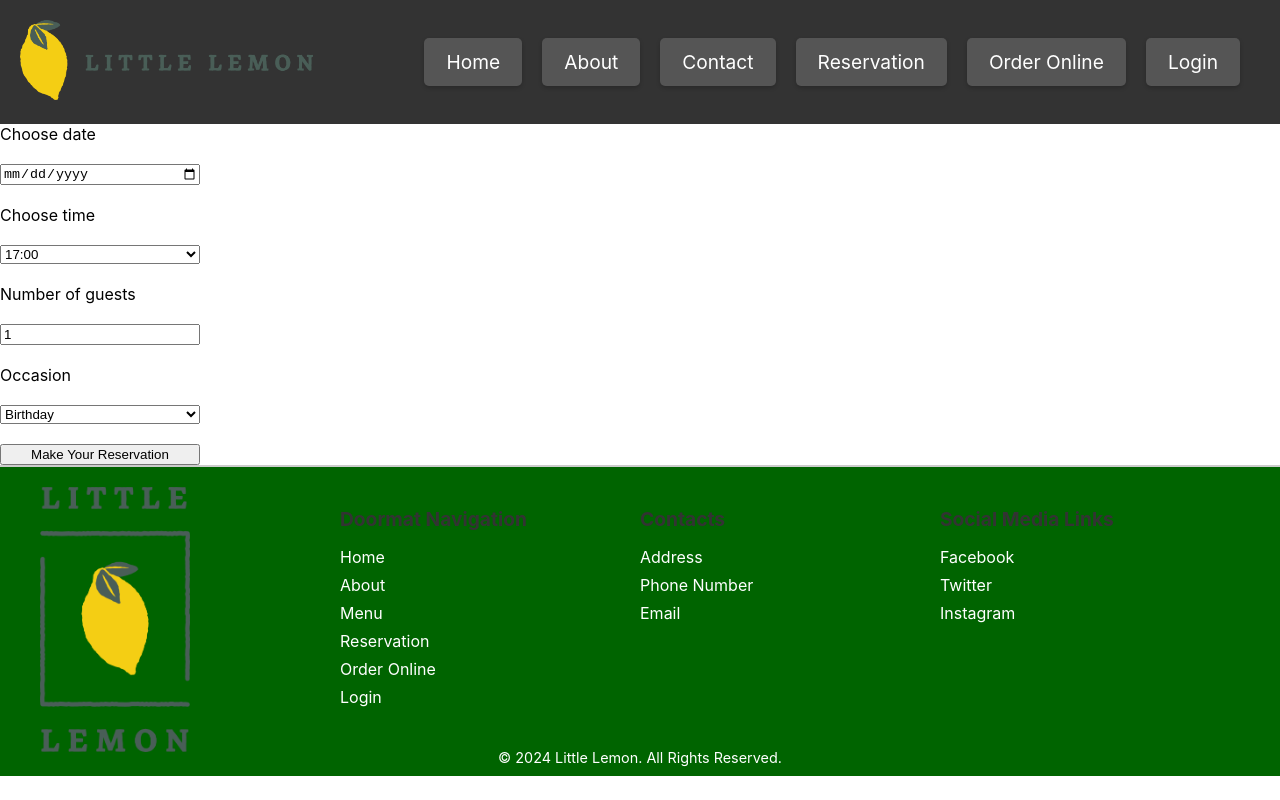
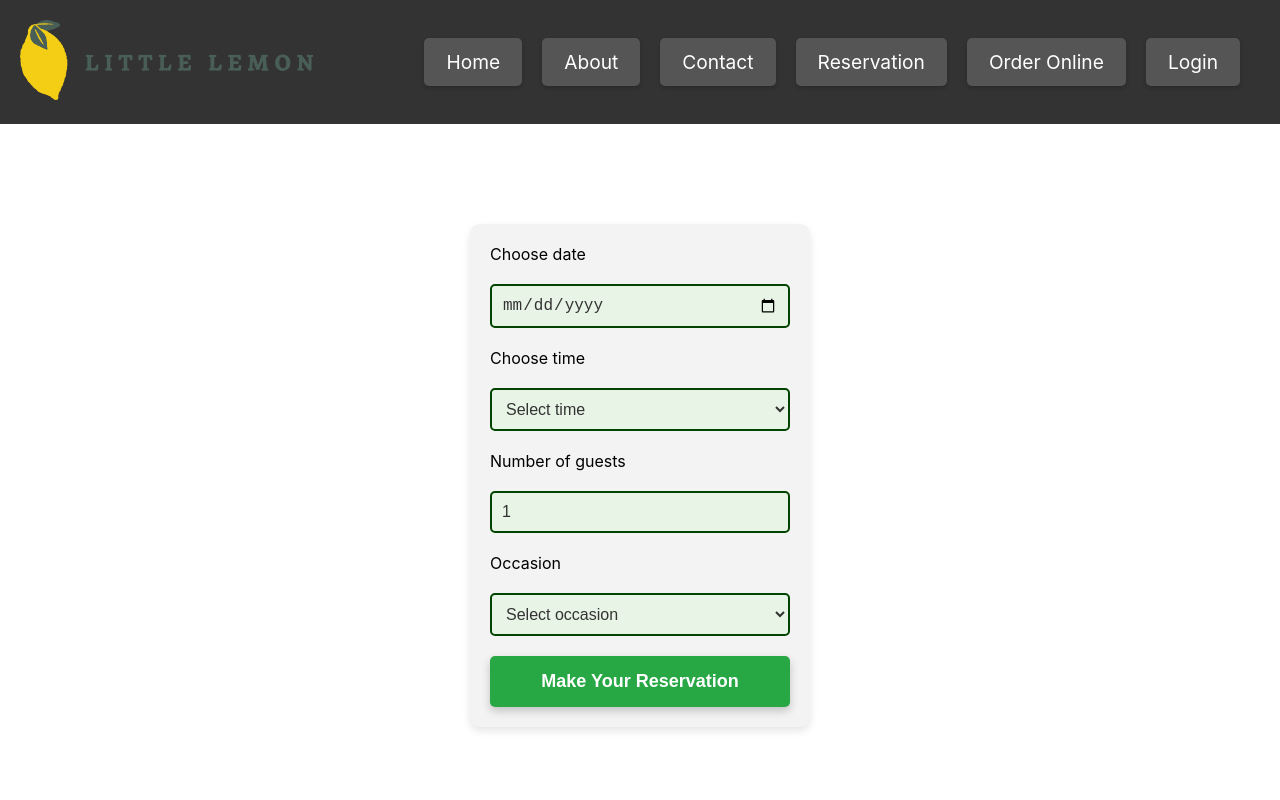
Before and after one commit to Lightning2902/Little-Lemon, a React (Create React App) app: page /booking-page in a window 1280 px wide. Shown: the top 800 px of the page. Built offline with nearby package versions, Linux system fonts and the light colour scheme.

Commit message:
Form Validation

```diff
--- a/src/components/BookingForm.js
+++ b/src/components/BookingForm.js
@@ -1,6 +1,4 @@
-
 //the basic booking form starts here *******************
-
 
 // import React, { useState } from "react";
 
@@ -12,8 +10,6 @@
 //     guests: 1,
 //     occasion: "Birthday",
 //   });
-
-
 
 //   const availableTimes = ["17:00", "18:00", "19:00", "20:00", "21:00", "22:00"];
 
@@ -80,17 +76,6 @@
 
 //the basic bookingform ends here *******************
 
-
-
-
-
-
-
-
-
-
-
-
 // this is after state up
 
 // import React from 'react';
@@ -141,26 +126,53 @@
 
 // export default BookingForm;
 
-
 //this is the one with api of submitapi
 
-import React from 'react';
+import React, { useState } from "react";
+import "../styles/BookingForm.css"
 
-const BookingForm = ({ availableTimes, handleFormChange, submitForm, formData }) => {
+const BookingForm = ({
+  availableTimes,
+  handleFormChange,
+  submitForm,
+  formData,
+}) => {
+  const [isFormValid, setIsFormValid] = useState(false);
+
   const handleSubmit = (e) => {
     e.preventDefault();
+    if (isFormValid) {
       submitForm(formData); // Call submitForm with the form data
+    }
+  };
+
+  const validateForm = () => {
+    const isValid =
+      formData.date &&
+      formData.time &&
+      formData.guests > 0 &&
+      formData.occasion;
+    setIsFormValid(isValid);
+  };
+
+  const handleFieldChange = (e) => {
+    handleFormChange(e);
+    validateForm(); // Validate form after each field change
   };
 
   return (
-        <form onSubmit={handleSubmit} style={{ display: 'grid', maxWidth: '200px', gap: '20px' }}>
+    <form
+      onSubmit={handleSubmit}
+    //   style={{ display: "grid", maxWidth: "200px", gap: "20px" }}
+    >
       <label htmlFor="res-date">Choose date</label>
       <input
         type="date"
         id="res-date"
         name="date"
         value={formData.date}
-                onChange={handleFormChange}
+        onChange={handleFieldChange}
+        required // HTML5 validation to ensure a date is selected
       />
 
       <label htmlFor="res-time">Choose time</label>
@@ -168,10 +180,14 @@ const BookingForm = ({ availableTimes, handleFormChange, submitForm, formData })
         id="res-time"
         name="time"
         value={formData.time}
-                onChange={handleFormChange}
+        onChange={handleFieldChange}
+        required // HTML5 validation to ensure time is selected
       >
-                {availableTimes.map(time => (
-                    <option key={time} value={time}>{time}</option>
+        <option value="">Select time</option>
+        {availableTimes.map((time) => (
+          <option key={time} value={time}>
+            {time}
+          </option>
         ))}
       </select>
 
@@ -183,7 +199,8 @@ const BookingForm = ({ availableTimes, handleFormChange, submitForm, formData })
         min="1"
         max="10"
         value={formData.guests}
-                onChange={handleFormChange}
+        onChange={handleFieldChange}
+        required // Ensure there’s at least 1 guest
       />
 
       <label htmlFor="occasion">Occasion</label>
@@ -191,13 +208,24 @@ const BookingForm = ({ availableTimes, handleFormChange, submitForm, formData })
         id="occasion"
         name="occasion"
         value={formData.occasion}
-                onChange={handleFormChange}
+        onChange={handleFieldChange}
+        required // Ensure an occasion is selected
       >
+        <option value="">Select occasion</option>
         <option>Birthday</option>
         <option>Anniversary</option>
       </select>
 
-            <button type="submit">Make Your Reservation</button>
+      <button
+        aria-label="Make reservation button"
+        type="submit"
+        disabled={!isFormValid}
+        className="submit-button"
+      >
+        Make Your Reservation
+      </button>
+
+      {/* <button type="submit" disabled={!isFormValid}>Make Your Reservation</button> */}
     </form>
   );
 };
--- a/src/components/BookingPage.js
+++ b/src/components/BookingPage.js
@@ -160,7 +160,7 @@ const BookingPage = () => {
 
     const submitForm = (formData) => {
         if (submitAPI(formData)) {
-            navigate('/booking-confirmed'); // Navigate to confirmation page
+            navigate('/confirmed'); // Navigate to confirmation page
         }
     };
 
--- /dev/null
+++ b/src/styles/BookingForm.css
@@ -0,0 +1,145 @@
+/* Centering the form */
+form {
+    display: grid;
+    max-width: 300px;
+    margin: 100px auto; /* Center the form vertically and horizontally */
+    padding: 20px;
+    gap: 20px;
+    background-color: #f3f3f3; /* Light background for the form */
+    border-radius: 10px;
+    box-shadow: 0px 4px 8px rgba(0, 0, 0, 0.1);
+    transition: all 0.3s ease-in-out;
+  }
+
+  /* Styling for input fields and select boxes */
+  input[type="date"],
+  input[type="number"],
+  select {
+    padding: 10px;
+    border: 2px solid #004400; /* Dark green border */
+    border-radius: 5px;
+    background-color: #e8f4e5; /* Light green background */
+    color: #333;
+    font-size: 16px;
+    transition: all 0.3s ease-in-out; /* Adding a transition effect */
+  }
+
+  /* Adding hover and focus effects */
+  input[type="date"]:hover,
+  input[type="number"]:hover,
+  select:hover {
+    background-color: #d2e8c8; /* Slightly lighter green on hover */
+    border-color: #005500;
+  }
+
+  input[type="date"]:focus,
+  input[type="number"]:focus,
+  select:focus {
+    outline: none;
+    background-color: #c9e7b7; /* Even lighter green on focus */
+    box-shadow: 0px 0px 5px #006600; /* Glow effect on focus */
+  }
+
+
+
+
+
+  /* Styling the submit button with a class */
+.submit-button {
+    padding: 15px;
+    background-color: #28a745;
+    color: white;
+    border: none;
+    border-radius: 5px;
+    font-size: 18px;
+    font-weight: bold;
+    cursor: pointer;
+    transition: all 0.3s ease-in-out;
+    box-shadow: 0px 4px 8px rgba(0, 0, 0, 0.2);
+  }
+
+  /* Button hover and focus effects */
+  .submit-button:hover {
+    background-color: #218838;
+    transform: scale(1.05);
+  }
+
+  .submit-button:focus {
+    outline: none;
+    box-shadow: 0px 4px 12px rgba(0, 0, 0, 0.3);
+    transform: scale(1.05);
+  }
+
+
+
+
+  /* Disabled state for submit button */
+/* .submit-btn:disabled {
+    background-color: #d64a12;
+    padding: 15px;
+    border: none;
+    border-radius: 5px;
+    font-size: 18px;
+    font-weight: bold;
+    box-shadow: 2px 2px 5px rgba(0, 0, 0, 0.2);
+    cursor: not-allowed;
+    color: #fff;
+    opacity: 0.7;
+  }
+   */
+  /* Enabled state for submit button */
+  /* .submit-button {
+    padding: 15px;
+    background-color: #28a745;
+    color: white;
+    border: none;
+    border-radius: 5px;
+    font-size: 18px;
+    font-weight: bold;
+    cursor: pointer;
+    transition: all 0.3s ease-in-out;
+    box-shadow: 0px 4px 8px rgba(0, 0, 0, 0.2);
+  } */
+
+  /* .submit-button:hover {
+    background-color: #218838;
+    transform: scale(1.05);
+  } */
+
+
+
+
+
+
+
+
+
+
+
+
+  /* Disabled state for submit button */
+/* .submit-btn:disabled {
+    background-color: lightgray;
+    box-shadow: 2px 2px 5px rgba(0, 0, 0, 0.2);
+    cursor: not-allowed;
+    color: #fff;
+    opacity: 0.7;
+  } */
+
+  /* Enabled state for submit button */
+  /* .submit-btn {
+    background-color: #28a745;
+    color: white;
+    font-size: 1.2em;
+    padding: 12px 20px;
+    border: none;
+    cursor: pointer;
+    box-shadow: 3px 3px 8px rgba(0, 0, 0, 0.4);
+    transition: background-color 0.3s ease, box-shadow 0.3s ease;
+  }
+
+  .submit-btn:hover {
+    background-color: #218838;
+    box-shadow: 4px 4px 10px rgba(0, 0, 0, 0.5);
+  }
+   */
```
Lines whose indentation alone changed are shown as unchanged.
